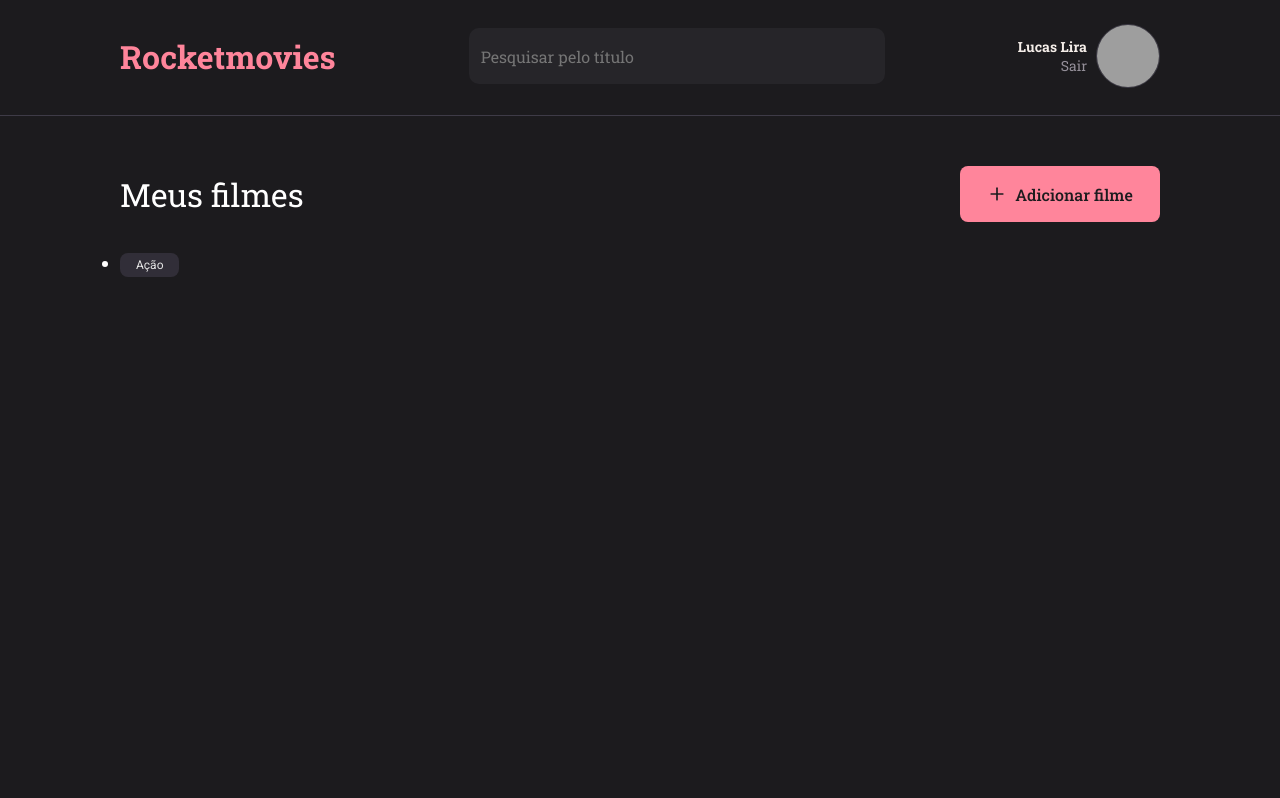
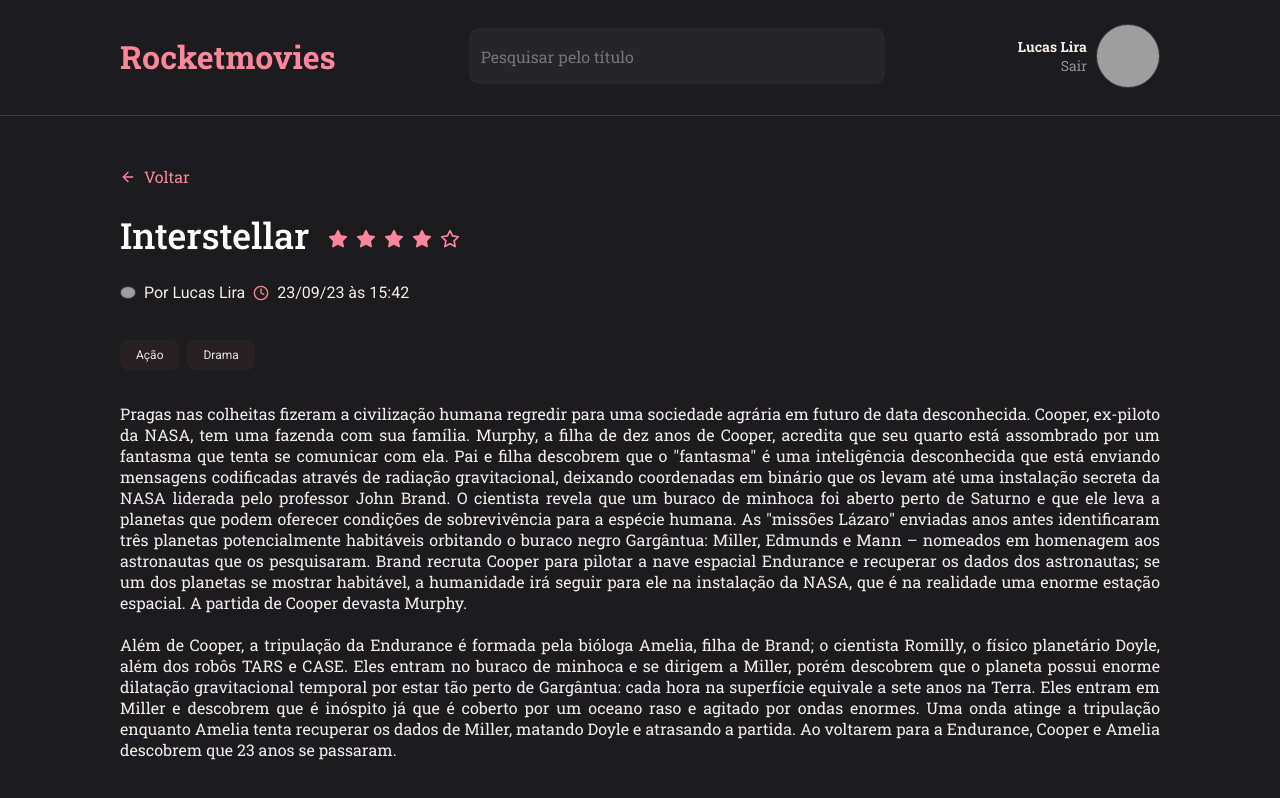
Before and after one commit to lucaslirah/rocketmovies, a React (Vite) app: page / in a window 1280 px wide. Built offline with nearby package versions, Linux system fonts and the light colour scheme; grey boxes are pictures that could not be loaded.

Commit message:
ButtonText and TitleAndrating components created - Details page finished

```diff
--- /dev/null
+++ b/src/components/ButtonText/index.jsx
@@ -0,0 +1,12 @@
+import { Container } from './styles'
+
+export function ButtonText({ title, icon: Icon, ...rest}){
+    return(
+        <Container
+            {...rest}
+        >
+            {Icon && <Icon size={16}/>}
+            {title}
+        </Container>
+    )
+}
--- /dev/null
+++ b/src/components/ButtonText/styles.js
@@ -0,0 +1,13 @@
+import styled from 'styled-components'
+
+export const Container = styled.button`
+    display: flex;
+    align-items: center;
+    gap: 8px;
+
+    background: none;
+    border: none;
+
+    color: ${({ theme }) => theme.COLORS.PINK};
+    font-size: 1.6rem;
+`
--- a/src/components/Tags/styles.js
+++ b/src/components/Tags/styles.js
@@ -9,6 +9,6 @@
     background-color: ${({ theme }) => theme.COLORS.BACKGROUND_800};
     border-radius: 8px;
 
-    padding: 5px 16px;
+    padding: 8px 16px;
     margin-right: 8px;
 `
--- /dev/null
+++ b/src/components/TitleAndRating/index.jsx
@@ -0,0 +1,18 @@
+import { Container } from './styles'
+
+export function TitleAndRating({ title, icon: Icon, ...rest }){
+    return (
+        <Container
+            {...rest}
+        >
+            {title}
+            <div>
+                <Icon size={20}/>
+                <Icon size={20}/>
+                <Icon size={20}/>
+                <Icon size={20}/>
+                <Icon size={20}/>
+            </div>
+        </Container>
+    )
+}
--- /dev/null
+++ b/src/components/TitleAndRating/styles.js
@@ -0,0 +1,19 @@
+import styled from 'styled-components'
+
+export const Container = styled.div`
+    display: flex;
+    align-items: center;
+    gap: 19px;
+
+    font-size: 3.6rem;
+    font-weight: 500;
+
+    svg{
+        fill: ${({ theme }) => theme.COLORS.PINK};
+        color: ${({ theme }) => theme.COLORS.PINK};
+        margin-right: 8px;
+    }
+    svg:nth-child(5){
+        fill: transparent;
+    }
+`
--- a/src/main.jsx
+++ b/src/main.jsx
@@ -1,7 +1,7 @@
 import { ThemeProvider } from 'styled-components'
 import GlobalStyles from './styles/global'
 import ReactDOM from 'react-dom/client'
-import { Home } from './pages/Home'
+import { Details } from './pages/Details'
 import theme from './styles/theme'
 import React from 'react'
 
@@ -9,7 +9,7 @@
   <React.StrictMode>
     <ThemeProvider theme={theme}>
       <GlobalStyles/>
-        <Home/>
+        <Details/>
     </ThemeProvider>
   </React.StrictMode>,
 )
--- /dev/null
+++ b/src/pages/Details/index.jsx
@@ -0,0 +1,40 @@
+import { TitleAndRating } from '../../components/TitleAndRating'
+import { FiArrowLeft, FiStar, FiClock } from 'react-icons/fi'
+import { Container, Content, NoteDetails } from './styles'
+import { ButtonText } from '../../components/ButtonText'
+import { Header } from '../../components/Header'
+import { Tags } from '../../components/Tags'
+
+
+
+export function Details(){
+    return(
+        <Container>
+            <Header/>
+
+            <main>
+                <Content>
+                    <ButtonText icon={FiArrowLeft} title="Voltar"/>
+                    <TitleAndRating title="Interstellar" icon={FiStar}/>
+
+                    <NoteDetails>
+                        <img src="https://github.com/lucaslirah.png" alt="Imagem do usuário" />
+                        <span>Por Lucas Lira</span>
+                        <FiClock/>
+                        <span>23/09/23 às 15:42</span>
+                    </NoteDetails>
+
+                    <div className='tags'>
+                        <Tags title="Ação"/>
+                        <Tags title="Drama"/>
+                    </div>
+
+                    <p>
+                        Pragas nas colheitas fizeram a civilização humana regredir para uma sociedade agrária em futuro de data desconhecida. Cooper, ex-piloto da NASA, tem uma fazenda com sua família. Murphy, a filha de dez anos de Cooper, acredita que seu quarto está assombrado por um fantasma que tenta se comunicar com ela. Pai e filha descobrem que o "fantasma" é uma inteligência desconhecida que está enviando mensagens codificadas através de radiação gravitacional, deixando coordenadas em binário que os levam até uma instalação secreta da NASA liderada pelo professor John Brand. O cientista revela que um buraco de minhoca foi aberto perto de Saturno e que ele leva a planetas que podem oferecer condições de sobrevivência para a espécie humana. As "missões Lázaro" enviadas anos antes identificaram três planetas potencialmente habitáveis orbitando o buraco negro Gargântua: Miller, Edmunds e Mann – nomeados em homenagem aos astronautas que os pesquisaram. Brand recruta Cooper para pilotar a nave espacial Endurance e recuperar os dados dos astronautas; se um dos planetas se mostrar habitável, a humanidade irá seguir para ele na instalação da NASA, que é na realidade uma enorme estação espacial. A partida de Cooper devasta Murphy. <br/><br/>
+                        Além de Cooper, a tripulação da Endurance é formada pela bióloga Amelia, filha de Brand; o cientista Romilly, o físico planetário Doyle, além dos robôs TARS e CASE. Eles entram no buraco de minhoca e se dirigem a Miller, porém descobrem que o planeta possui enorme dilatação gravitacional temporal por estar tão perto de Gargântua: cada hora na superfície equivale a sete anos na Terra. Eles entram em Miller e descobrem que é inóspito já que é coberto por um oceano raso e agitado por ondas enormes. Uma onda atinge a tripulação enquanto Amelia tenta recuperar os dados de Miller, matando Doyle e atrasando a partida. Ao voltarem para a Endurance, Cooper e Amelia descobrem que 23 anos se passaram.
+                    </p>
+                </Content>
+            </main>
+        </Container>
+    )
+}
--- /dev/null
+++ b/src/pages/Details/styles.js
@@ -0,0 +1,66 @@
+import styled from 'styled-components'
+
+export const Container = styled.div`
+    width: 100%;
+    height: 100vh;
+
+    display: grid;
+    grid-template-rows: 11.6rem auto;
+    grid-template-areas:
+    "header"
+    "content"
+    ;
+
+    >main{
+        grid-area: content;
+        overflow-y: auto;
+
+        padding: 5rem 12rem;
+    }
+`
+export const Content = styled.div`
+    max-width: 1200px;
+    margin: 0 auto;
+
+    display: flex;
+    flex-direction: column;
+
+    button{
+        margin-bottom: 24px;
+    }
+
+    .tags{
+        margin-bottom: 4rem;
+        span{
+            background-color: ${({ theme }) => theme.COLORS.BACKGROUND_400};
+        }
+    }
+
+    p{
+        font-size: 1.6rem;
+        text-align: justify;
+        color: ${({ theme }) => theme.COLORS.WHITE_800};
+    }
+`
+export const NoteDetails = styled.div`
+    display: flex;
+    align-items: center;
+    gap: 8px;
+
+    margin: 2.4rem 0 4rem 0;
+
+    color: ${({ theme }) => theme.COLORS.WHITE_800};
+    font-family: Roboto, sans-serif;
+    font-size: 1.6rem;
+    font-weight: 400;
+
+    >img{
+        width: 1.6rem;
+
+        border-radius: 50%;
+        border: 1px solid ${({ theme }) => theme.COLORS.BACKGROUND_700};
+    }
+    >svg{
+        color: ${({ theme }) => theme.COLORS.PINK};;
+    }
+`
```
